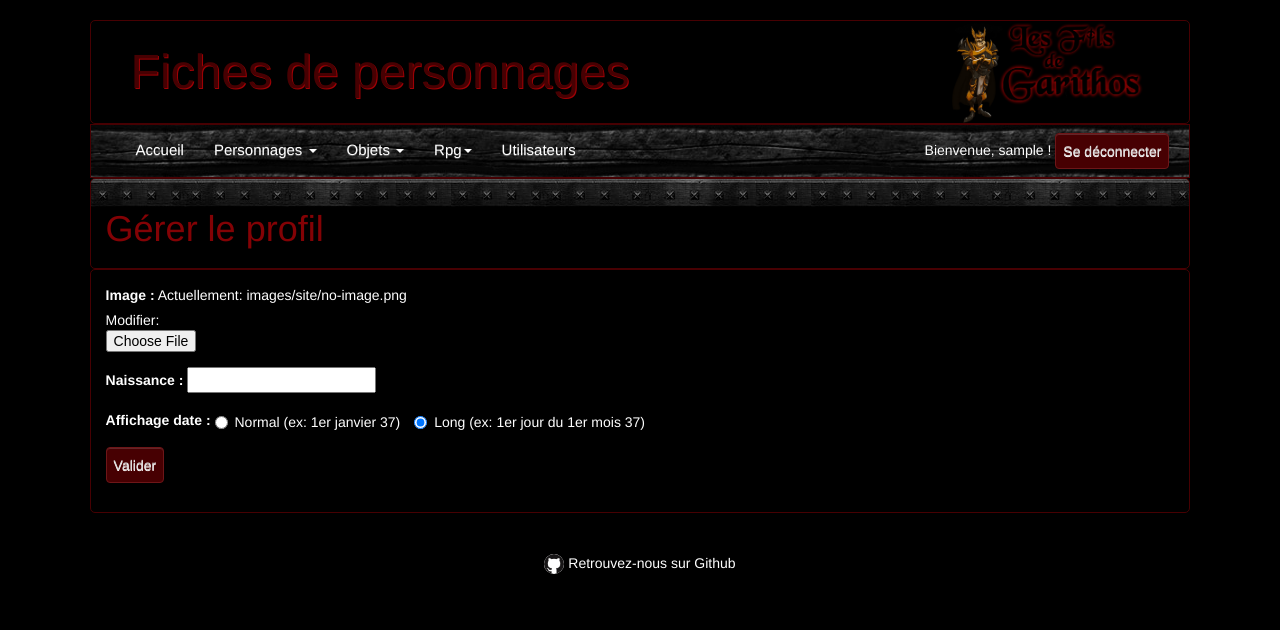
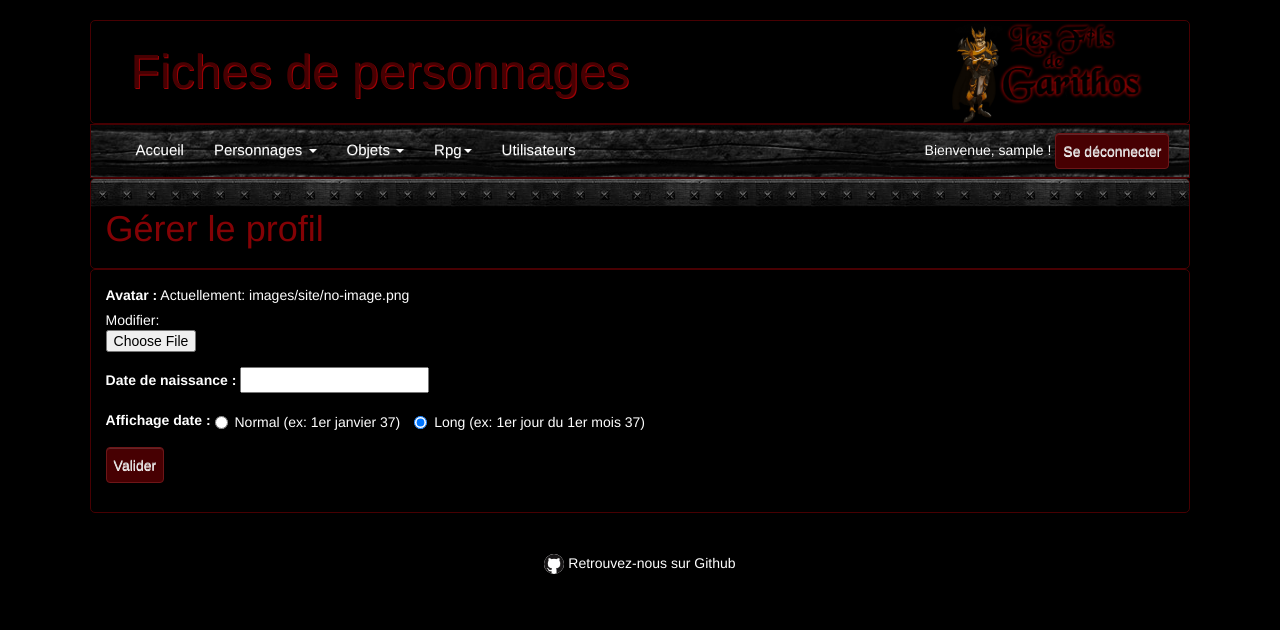
Before and after one commit to Marie-Donnie/firp, a Django app: page /utilisateurs/gestion_profil/ in a window 1280 px wide. Shown: the top 630 px of the page. Run offline with Django 3.2, Linux system fonts and the light colour scheme; the visitor is signed in with stand-in values (Sample User, id 1); parts of the project's set-up code (start-up, migrations or seed data) failed here and were passed over; some libraries are stand-ins or nearby versions.

Commit message:
Yet better help

```diff
--- a/fiches/templates/fiches/profil.html
+++ b/fiches/templates/fiches/profil.html
@@ -8,7 +8,7 @@
 <form enctype="multipart/form-data" action="" method="post">
   {% csrf_token %}
   <div class="form-group">
-    <label for="id_image">Image&nbsp;:</label>
+    <label for="id_image">Avatar&nbsp;:</label>
     <span id="description">
     {% if form.image.value %}
     Actuellement: <a href="{{MEDIA_URL}}{{form.image.value|default:'site/no-image.png'}}">{{form.image.value|default:'site/no-image.png'}}</a><br>
@@ -20,7 +20,7 @@
     <input name="image" id="id_image" type="file">
   </div>
   <div class="form-group">
-    <label for="id_naissance">Naissance&nbsp;:</label> <input name="naissance" value="{{form.naissance.value|date:'d/m/Y'|default_if_none:'01/01/1990'}}" required="" id="id_naissance" type="text">
+    <label for="id_naissance">Date de naissance&nbsp;:</label> <input name="naissance" value="{{form.naissance.value|date:'d/m/Y'|default_if_none:'01/01/1990'}}" required="" id="id_naissance" type="text">
   </div>
   <div class="form-group">
     <span id="affichage_date"><b>Affichage date&nbsp;:</b></span>
```
